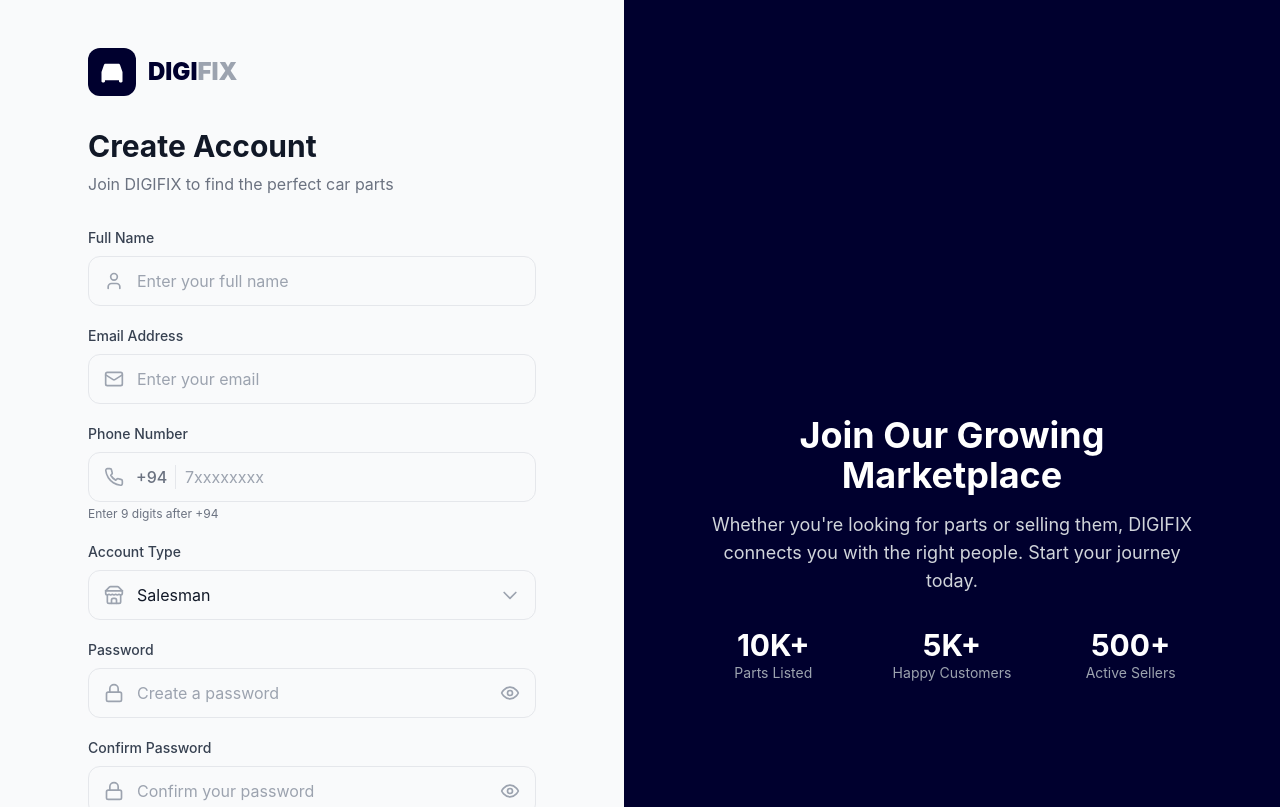
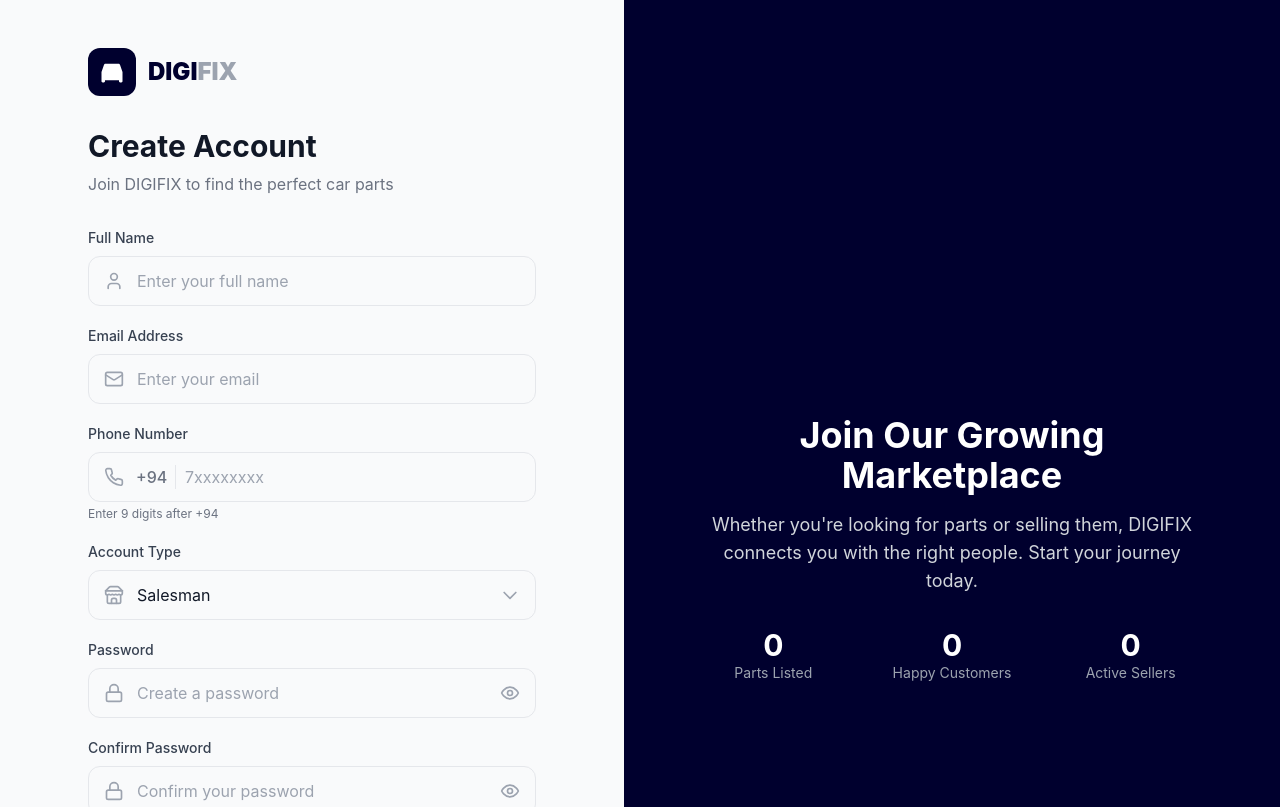
Before and after one commit to mfmshazan/digifix-car-marketplace, a Next.js app in the folder apps/web/: page /register in a window 1280 px wide. Shown: the top 807 px of the page. Built offline with nearby package versions, Linux system fonts and the light colour scheme; no server answers.

Commit message:
update web register page

```diff
--- a/apps/web/src/app/register/page.tsx
+++ b/apps/web/src/app/register/page.tsx
@@ -1,10 +1,10 @@
 'use client';
 
-import { useState } from 'react';
+import { useState, useEffect } from 'react';
 import Link from 'next/link';
 import { useRouter } from 'next/navigation';
 import { Mail, Lock, Eye, EyeOff, Loader2, ArrowRight, User, Store, Phone } from 'lucide-react';
-import { authApi } from '@/lib/api';
+import { authApi, commonApi } from '@/lib/api';
 import { useAuthStore } from '@/store/authStore';
 import GoogleSignInButton from '@/components/google-signin-button';
 
@@ -21,6 +21,30 @@ export default function RegisterPage() {
   const [showConfirmPassword, setShowConfirmPassword] = useState(false);
   const [isLoading, setIsLoading] = useState(false);
   const [error, setError] = useState<string | null>(null);
+  const [stats, setStats] = useState({
+    partsListed: 0,
+    happyCustomers: 0,
+    activeSellers: 0
+  });
+
+  useEffect(() => {
+    const fetchStats = async () => {
+      try {
+        const response = await commonApi.getStats();
+        if (response.success) {
+          setStats(response.data);
+        }
+      } catch (err) {
+        console.error('Failed to fetch stats:', err);
+      }
+    };
+    fetchStats();
+  }, []);
+
+  const formatNumber = (num: number) => {
+    if (num >= 1000) return `${(num / 1000).toFixed(1)}K+`;
+    return num.toString();
+  };
 
   const handleSubmit = async (e: React.FormEvent) => {
     e.preventDefault();
@@ -270,15 +294,15 @@ export default function RegisterPage() {
           </div>
           <div className="grid grid-cols-3 gap-6 text-white">
             <div>
-              <div className="text-3xl font-bold">10K+</div>
+              <div className="text-3xl font-bold">{formatNumber(stats.partsListed)}</div>
               <div className="text-gray-400 text-sm">Parts Listed</div>
             </div>
             <div>
-              <div className="text-3xl font-bold">5K+</div>
+              <div className="text-3xl font-bold">{formatNumber(stats.happyCustomers)}</div>
               <div className="text-gray-400 text-sm">Happy Customers</div>
             </div>
             <div>
-              <div className="text-3xl font-bold">500+</div>
+              <div className="text-3xl font-bold">{formatNumber(stats.activeSellers)}</div>
               <div className="text-gray-400 text-sm">Active Sellers</div>
             </div>
           </div>
```
